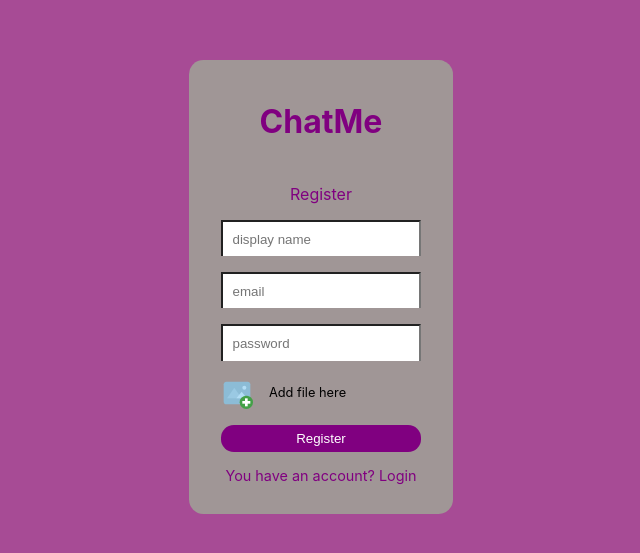
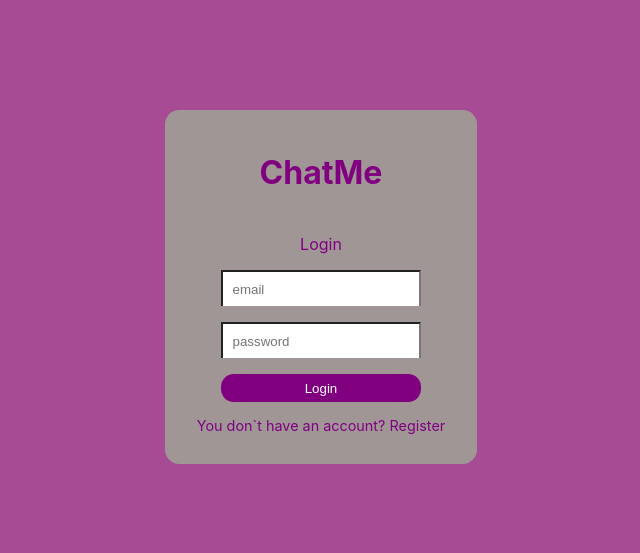
Before and after one commit to Vivy/chat-react, a React (Create React App) app: page / in a window 1280 px wide. Shown: the part 113-666 px from the top of the page, without its empty margins (319-959 px from the left). Built offline with nearby package versions, Linux system fonts and the light colour scheme.

Commit message:
feat: Login page is done

```diff
--- a/src/App.js
+++ b/src/App.js
@@ -1,9 +1,11 @@
+import Login from './component/pages/login';
 import Register from './component/pages/register';
 import './style.scss';
 
 const App = () => {
   return (
-    <Register />
+    // <Register />
+    <Login />
   );
 }
 
--- a/src/component/pages/login.jsx
+++ b/src/component/pages/login.jsx
@@ -0,0 +1,28 @@
+import { Form, Formik } from 'formik';
+
+const Login = () => {
+  return (
+    <div className='container'>
+      <div className='container__wrapper'>
+        <h2>ChatMe</h2>
+        <p className='title'>Login</p>
+        <Formik
+          initialValues={{
+            email: '',
+            password: '',
+          }}
+          onSubmit={''}
+        >
+          <Form className='form'>
+            <input type='email' placeholder='email' />
+            <input type='password' placeholder='password' />
+            <button type='submit'>Login</button>
+          </Form>
+        </Formik>
+        <p>You don`t have an account? Register</p>
+      </div>
+    </div>
+  );
+};
+
+export default Login;
```
